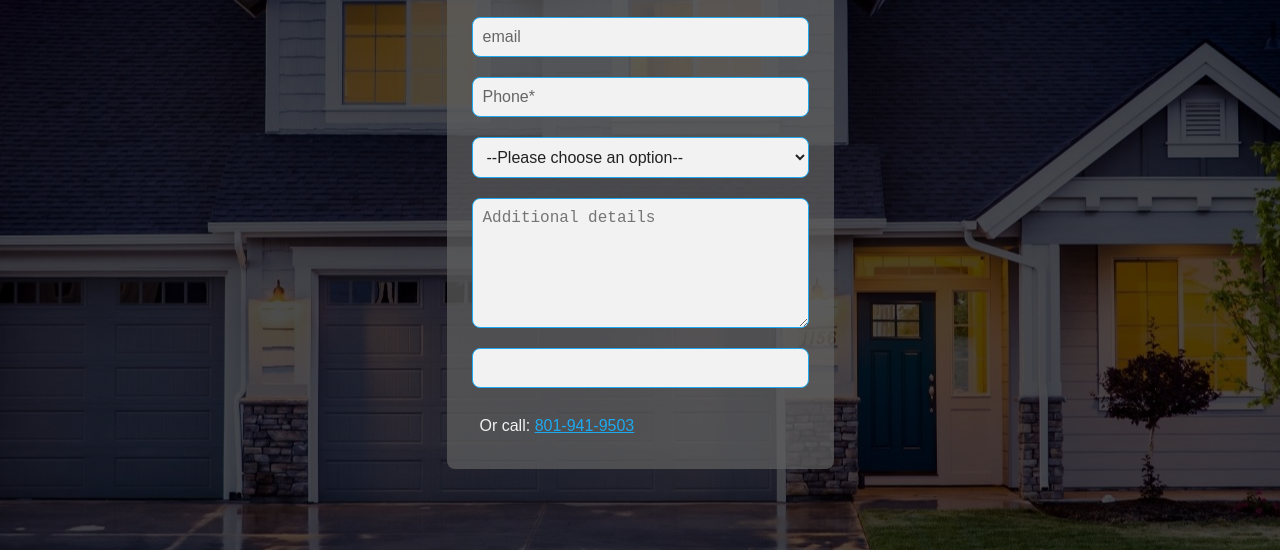
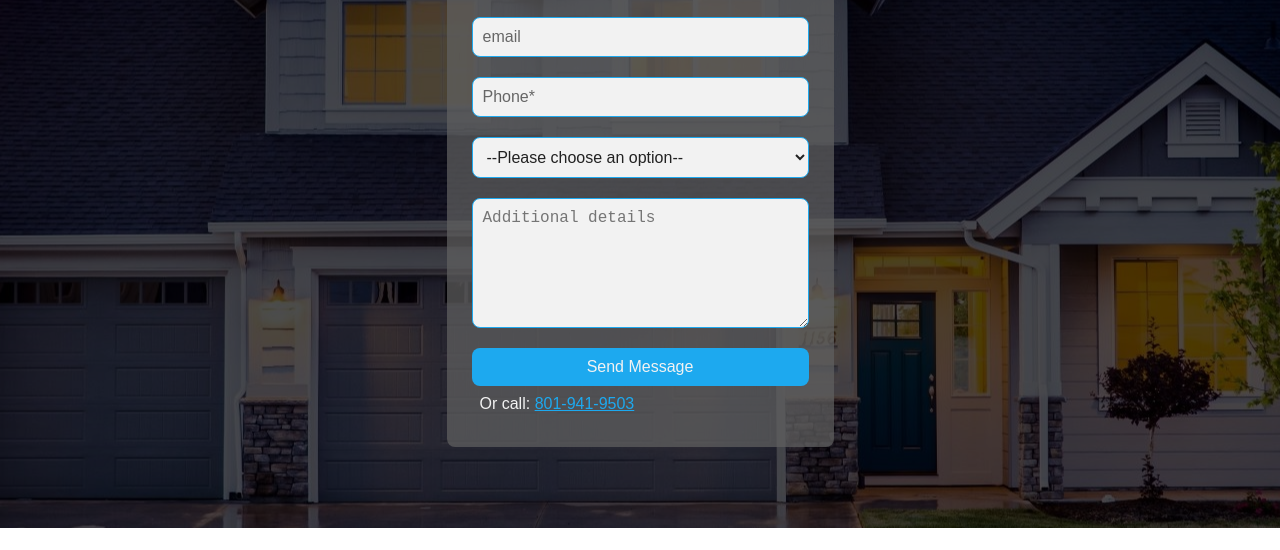
Before and after one commit to this-is-matt/KPBuilders, a plain HTML site: page view/contact.html in a window 1280 px wide. Shown: the part 289-839 px from the top of the page. After the commit the page ends 817 px from the top, so only its background shows below. Drawn offline with Linux system fonts and the light colour scheme.

Commit message:
fixed contact from btn, added favicon to subpages

```diff
--- a/style/_formStyle.scss
+++ b/style/_formStyle.scss
@@ -16,12 +16,24 @@ form {
     }
 }
 
+button {
+    font-size: 16px;
+    width: 100%;
+    padding: 10px;
+    margin-bottom: 20px;
+    margin-bottom: 0;
+    border: none;
+    background: v.$light-accent;
+    font-weight: 400;
+    color: v.$white;
+    border-radius: v.$radius;
+}
+
 form {
 
     input,
     textarea,
-    select,
-    button {
+    select {
         font-size: 16px;
         width: 100%;
         padding: 10px;
@@ -57,7 +69,7 @@ button:hover {
     padding: 3rem 0;
 
     div {
-        color:v.$white;
+        color: v.$white;
     }
 }
 
--- a/view/contact.html
+++ b/view/contact.html
@@ -5,6 +5,8 @@
     <meta charset="UTF-8">
     <meta name="viewport" content="width=device-width, initial-scale=1">
     <link rel="stylesheet" href="../style/index.css">
+    <link rel="shortcut icon" href="../assets/favicon.ico" type="image/x-icon">
+    <link rel="icon" href="../assets/favicon.ico" type="image/x-icon">
     <!-- <script defer src="../js/date.js"></script>? -->
     <title>KP Builder | Contact</title>
 </head>
```
Also changed, not shown: index.html (+14 -7 lines), view/thanks.html (+4 -0 lines), style/index.css, 1 other file.
